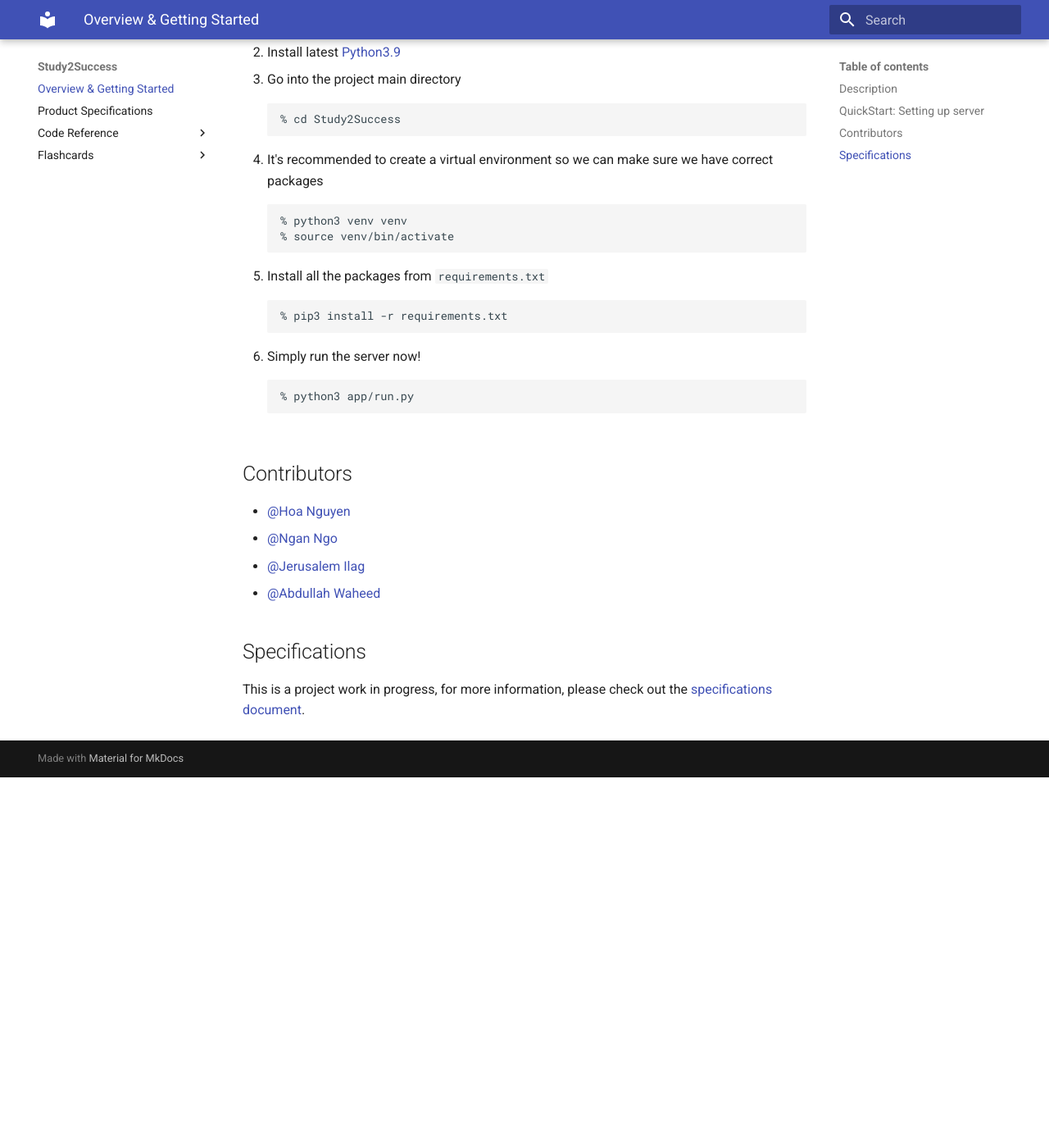
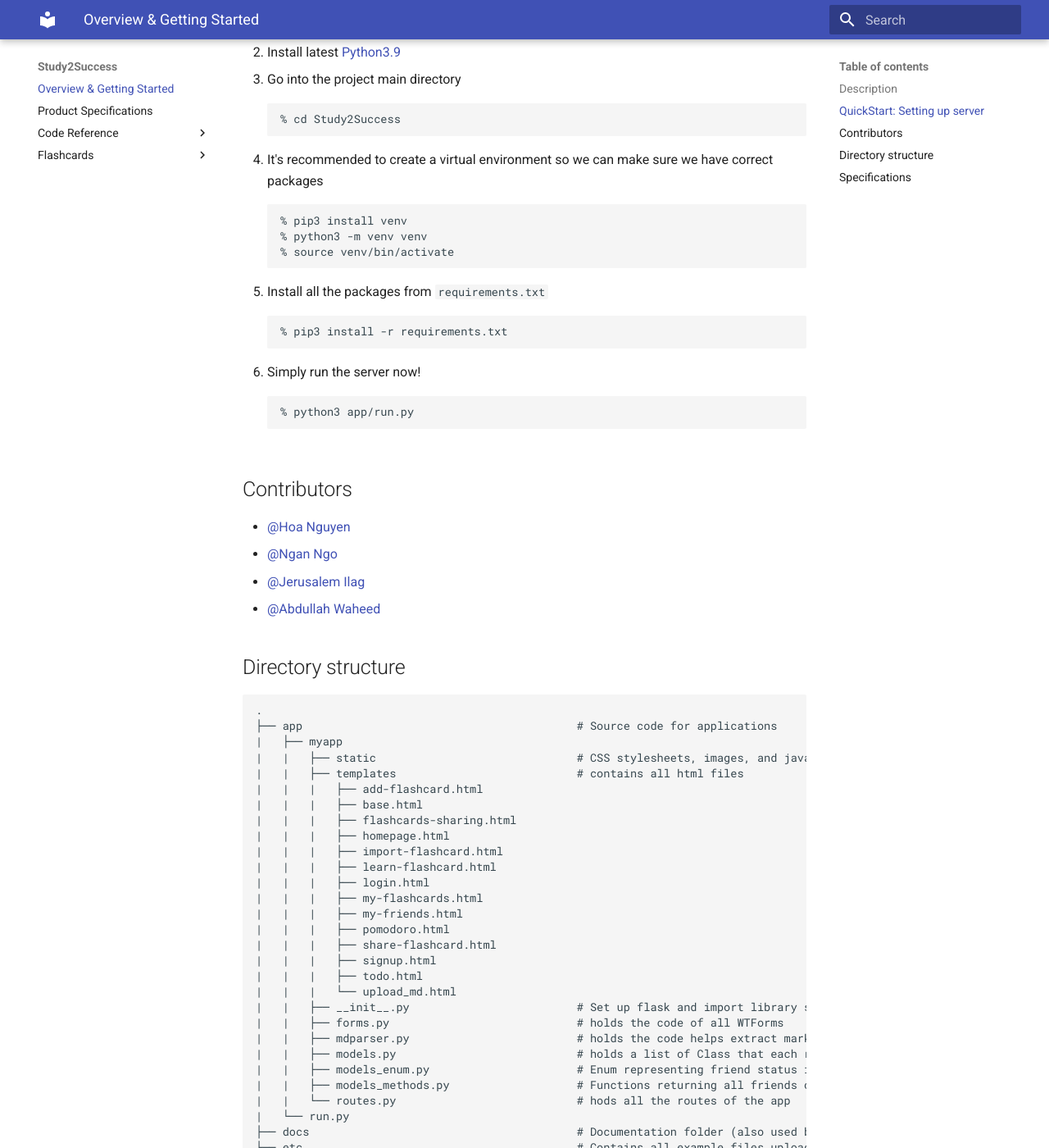
Before and after one commit to abdullahw1/Study2Success, an MkDocs documentation site: the page built from docs/index.md, in a window 1280 px wide and 1400 px high, scrolled down 546 px. Shown: the whole window at 82% size. Built offline with MkDocs 1.6.1 and Material for MkDocs 9.7.7, drawn with Linux system fonts in a browser that asks for light colours; before the commit the page ends 1494 px from its top, so only the background shows below that; some of the changed text lies outside the part shown.

Commit message:
add directory struture and fix some typo

````diff
--- a/docs/index.md
+++ b/docs/index.md
@@ -22,7 +22,8 @@
 
 4. It's recommended to create a virtual environment so we can make sure we have correct packages
 
-        % python3 venv venv
+        % pip3 install venv
+        % python3 -m venv venv
         % source venv/bin/activate
 
 5. Install all the packages from `requirements.txt`
@@ -41,5 +42,41 @@
 - [@Abdullah Waheed](https://github.com/abdullahw1)
 
 
+## Directory structure
+
+```
+.
+├── app                                         # Source code for applications
+|   ├── myapp
+|   |   ├── static                              # CSS stylesheets, images, and javascript files needed for the app
+|   |   ├── templates                           # contains all html files
+|   |   |   ├── add-flashcard.html
+|   |   |   ├── base.html
+|   |   |   ├── flashcards-sharing.html
+|   |   |   ├── homepage.html
+|   |   |   ├── import-flashcard.html
+|   |   |   ├── learn-flashcard.html
+|   |   |   ├── login.html
+|   |   |   ├── my-flashcards.html
+|   |   |   ├── my-friends.html
+|   |   |   ├── pomodoro.html
+|   |   |   ├── share-flashcard.html
+|   |   |   ├── signup.html
+|   |   |   ├── todo.html
+|   |   |   └── upload_md.html
+|   |   ├── __init__.py                         # Set up flask and import library server
+|   |   ├── forms.py                            # holds the code of all WTForms
+|   |   ├── mdparser.py                         # holds the code helps extract markdown content into a list of Flashcards
+|   |   ├── models.py                           # holds a list of Class that each representing the database table
+|   |   ├── models_enum.py                      # Enum representing friend status in database
+|   |   ├── models_methods.py                   # Functions returning all friends of a specified user
+|   |   └── routes.py                           # hods all the routes of the app
+|   └── run.py
+├── docs                                        # Documentation folder (also used by [mkdocs](https://www.mkdocs.org)
+├── etc                                         # Contains all example files upload
+├── mkdocs.yml                                  # Configuration file for mkdocs
+└── requirements.txt                            # Dependency python packages
+```
+
 ## Specifications
 This is a project work in progress, for more information, please check out the [specifications document](Specification.md).
````
